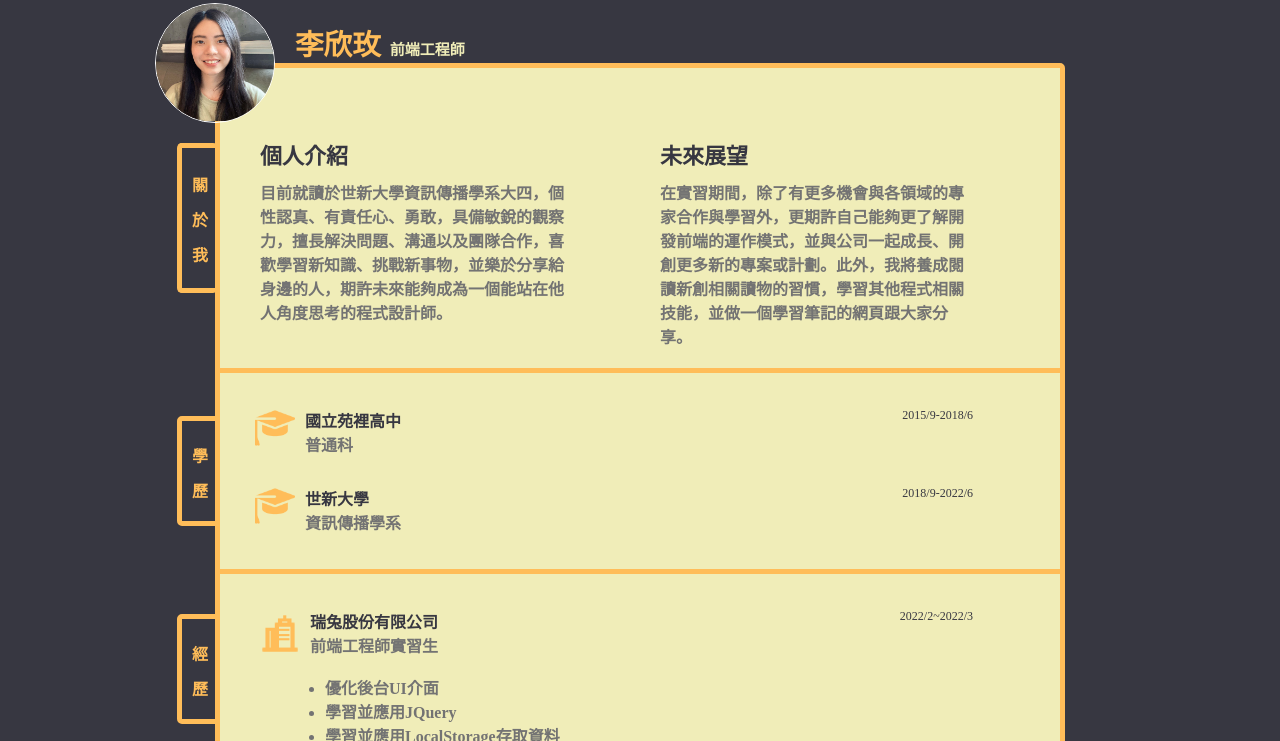
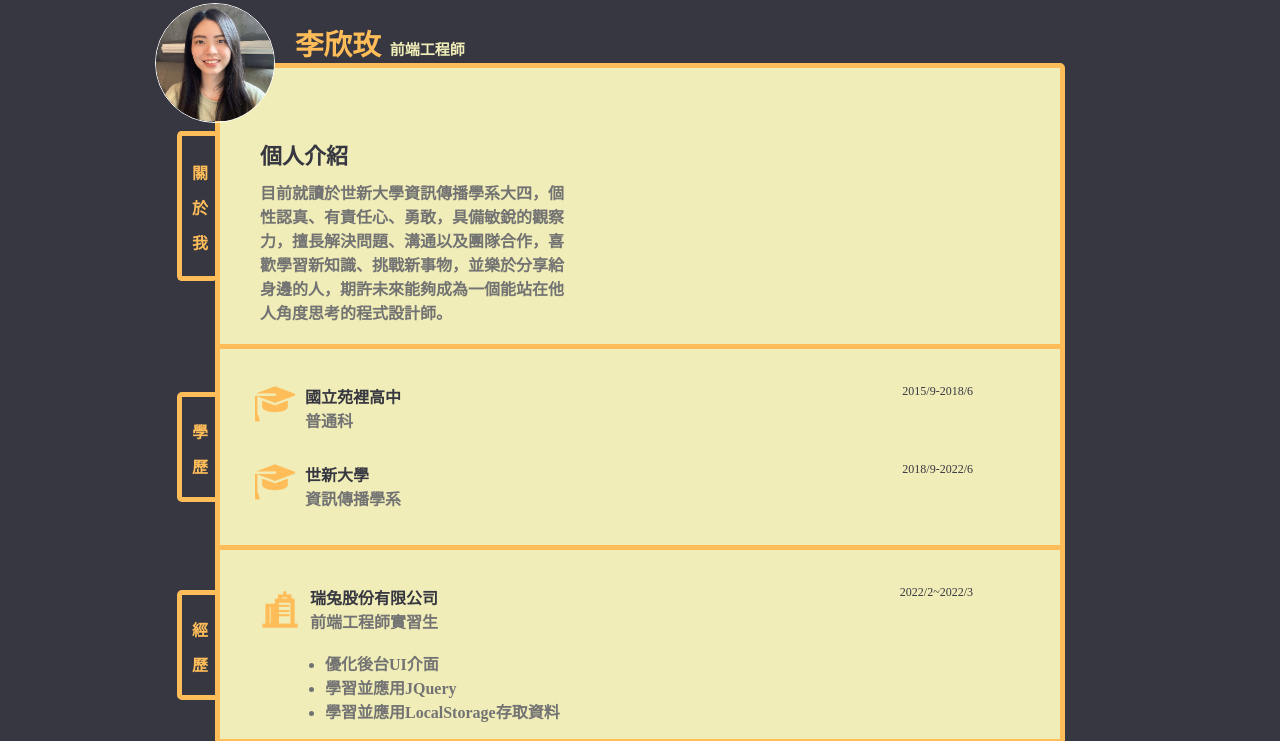
Before and after one commit to A107070014/may_resume, a plain HTML site: page index.html in a window 1280 px wide. Shown: the part 57-798 px from the top of the page. Drawn offline with Linux system fonts and the light colour scheme.

Commit message:
[feat]content

```diff
--- a/index.html
+++ b/index.html
@@ -27,10 +27,6 @@
             <div class="container">
                 <div class="title">個人介紹</div>
                 <div class="content">目前就讀於世新大學資訊傳播學系大四，個性認真、有責任心、勇敢，具備敏銳的觀察力，擅長解決問題、溝通以及團隊合作，喜歡學習新知識、挑戰新事物，並樂於分享給身邊的人，期許未來能夠成為一個能站在他人角度思考的程式設計師。</div>
-            </div>
-            <div class="container">
-                <div class="title">未來展望</div>
-                <div class="content">在實習期間，除了有更多機會與各領域的專家合作與學習外，更期許自己能夠更了解開發前端的運作模式，並與公司一起成長、開創更多新的專案或計劃。此外，我將養成閱讀新創相關讀物的習慣，學習其他程式相關技能，並做一個學習筆記的網頁跟大家分享。</div>
             </div>
         </div>
         <div class="secondSection">
```
